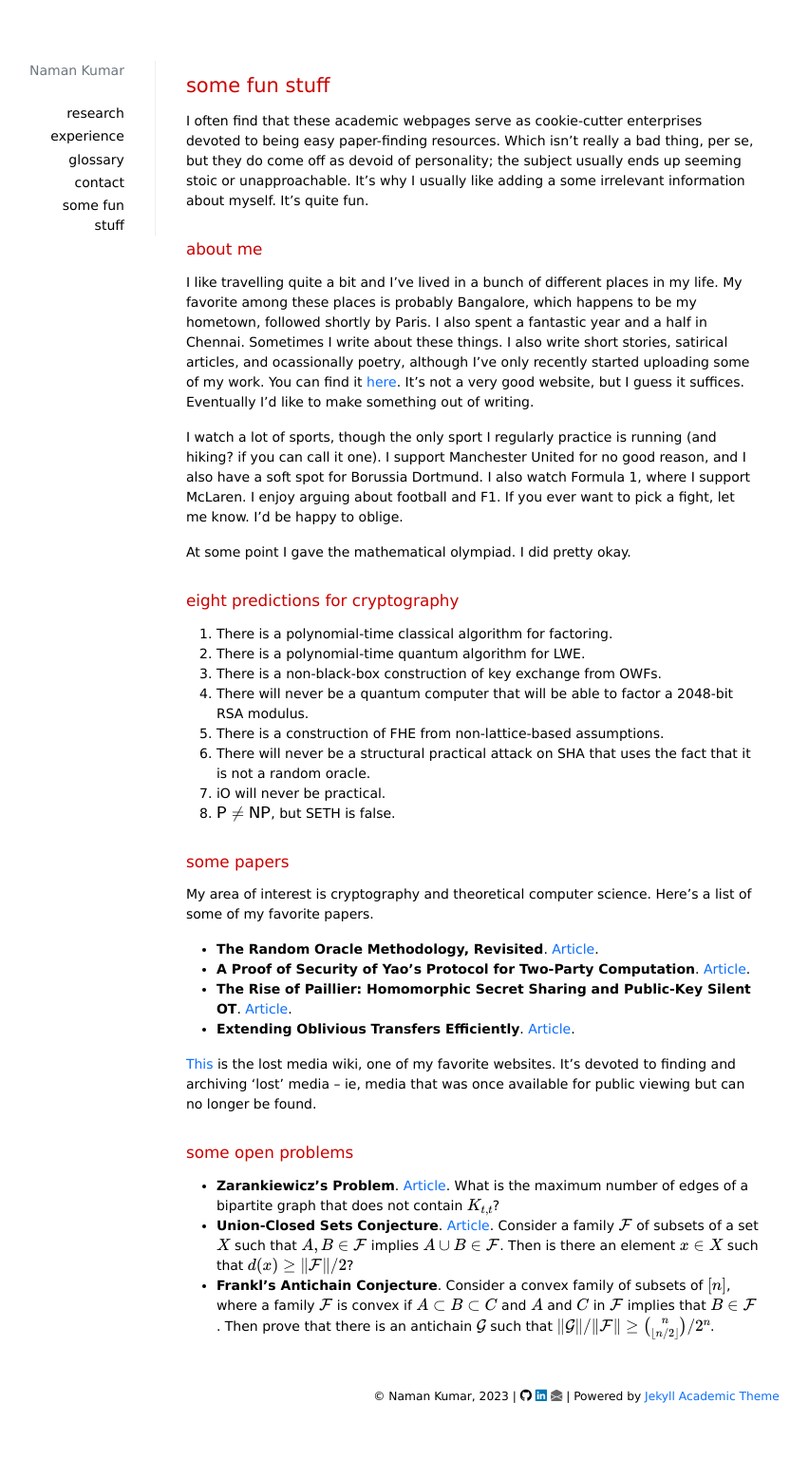
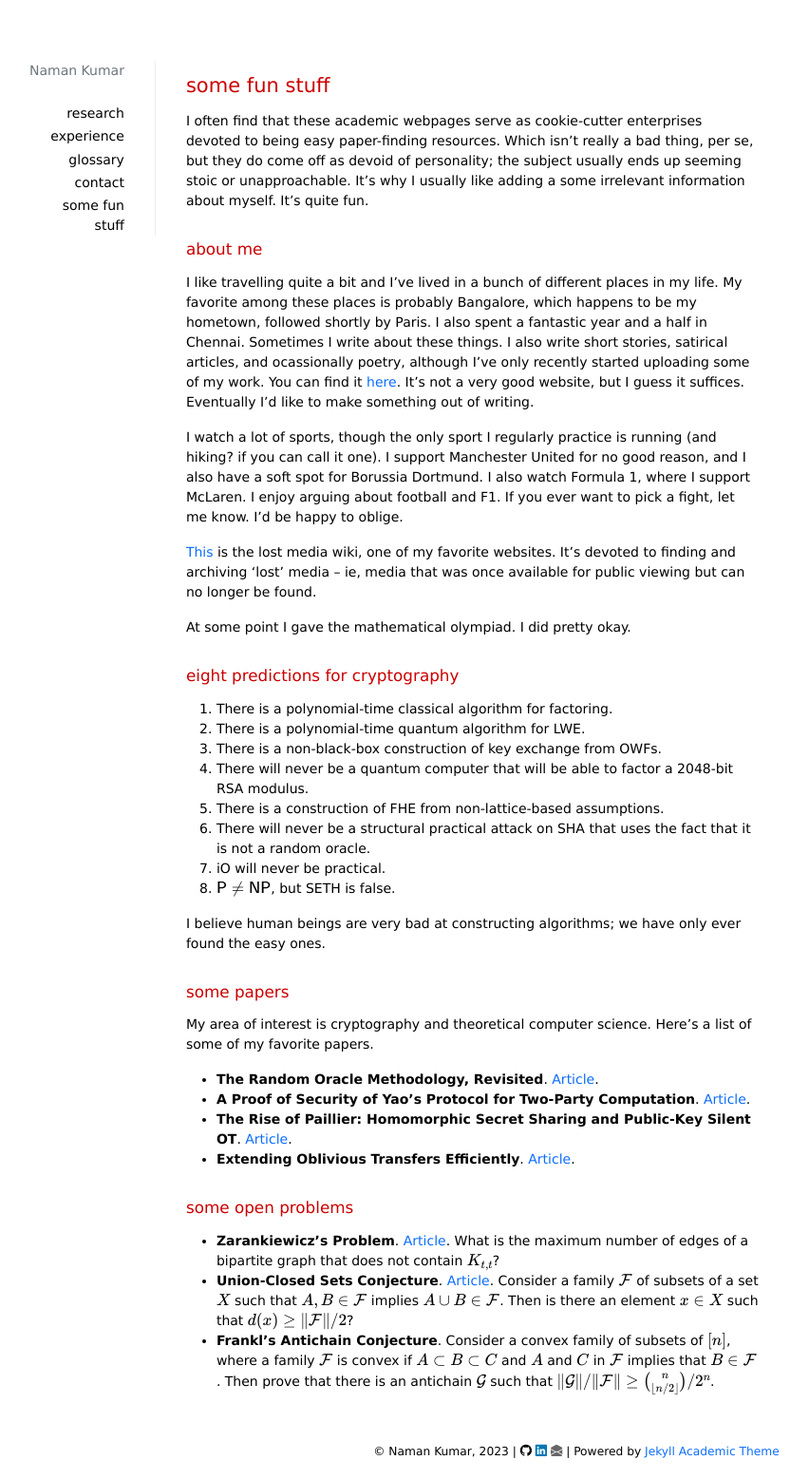
Before and after one commit to matcauthon49/matcauthon49.github.io, a Jekyll site: the page built from _pages/some-fun-stuff.md, in a window 1280 px wide. Shown: the whole page at 95% size, without its empty margins (33-885 px from the left). Built offline with Jekyll 4.4.1, drawn with Linux system fonts in a browser that asks for light colours; nearby versions of some CDN libraries; formulas are drawn with MathJax 3; a style sheet for code colours, icons or effects is not loaded; before the commit the page ends 1499 px from its top, so only the background shows below that.

Commit message:
Update some-fun-stuff.md

```diff
--- a/_pages/some-fun-stuff.md
+++ b/_pages/some-fun-stuff.md
@@ -17,6 +17,8 @@ I like travelling quite a bit and I've lived in a bunch of different places in m
 
 I watch a lot of sports, though the only sport I regularly practice is running (and hiking? if you can call it one). I support Manchester United for no good reason, and I also have a soft spot for Borussia Dortmund. I also watch Formula 1, where I support McLaren. I enjoy arguing about football and F1. If you ever want to pick a fight, let me know. I'd be happy to oblige.
 
+[This](https://lostmediawiki.com/Home) is the lost media wiki, one of my favorite websites. It's devoted to finding and archiving 'lost' media -- ie, media that was once available for public viewing but can no longer be found.
+
 At some point I gave the mathematical olympiad. I did pretty okay.
 
 <h2 style="color: #cc0000;">eight predictions for cryptography</h2>
@@ -30,6 +32,8 @@ At some point I gave the mathematical olympiad. I did pretty okay.
 7. iO will never be practical.
 8. $$\mathsf{P}\neq\mathsf{NP}$$, but SETH is false.
 
+I believe human beings are very bad at constructing algorithms; we have only ever found the easy ones.
+
 <h2 style="color: #cc0000;">some papers</h2>
 
 My area of interest is cryptography and theoretical computer science. Here's a list of some of my favorite papers.
```
Also changed, not shown: other parts of _pages/some-fun-stuff.md (+0 -2 lines).
